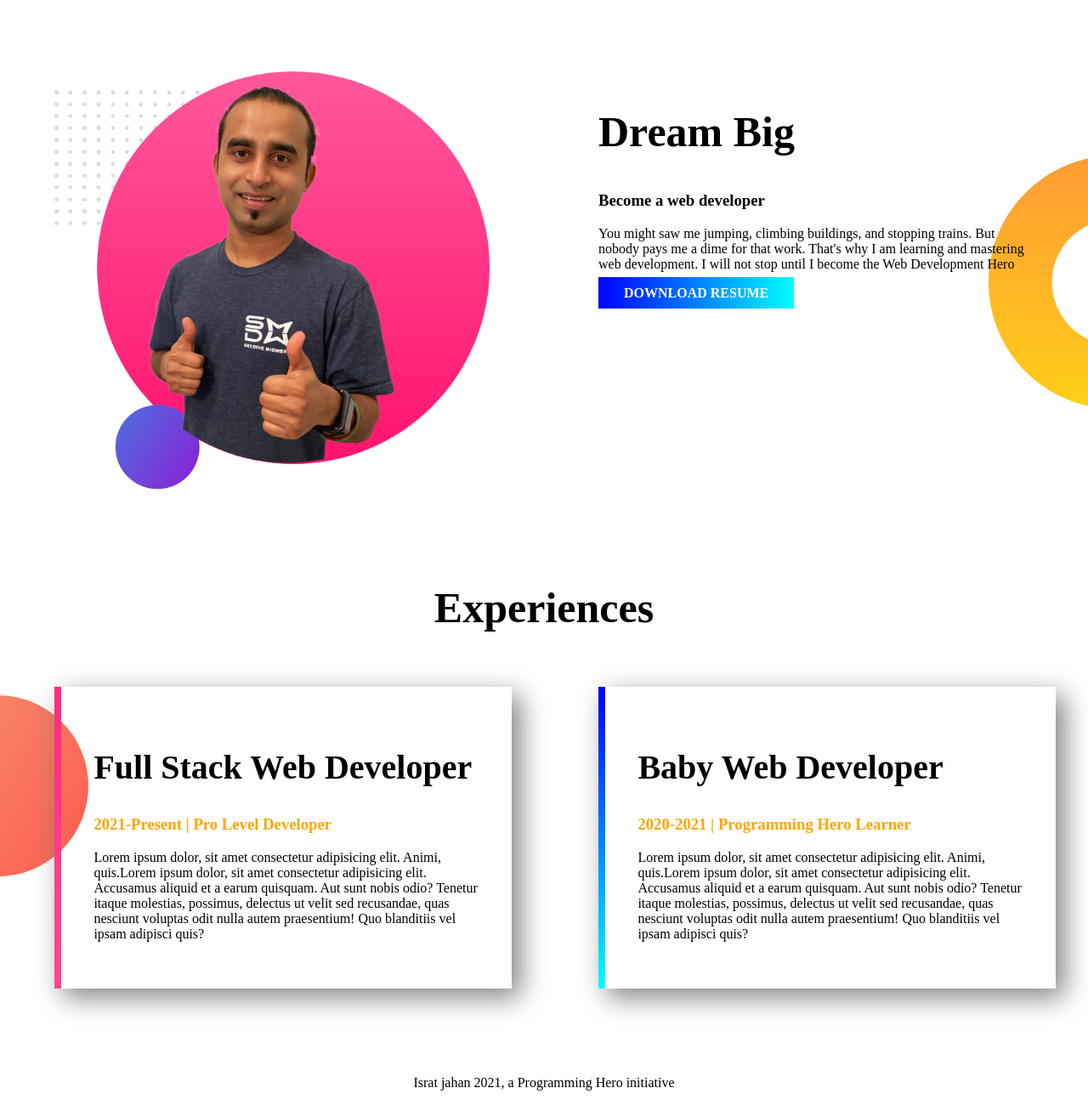
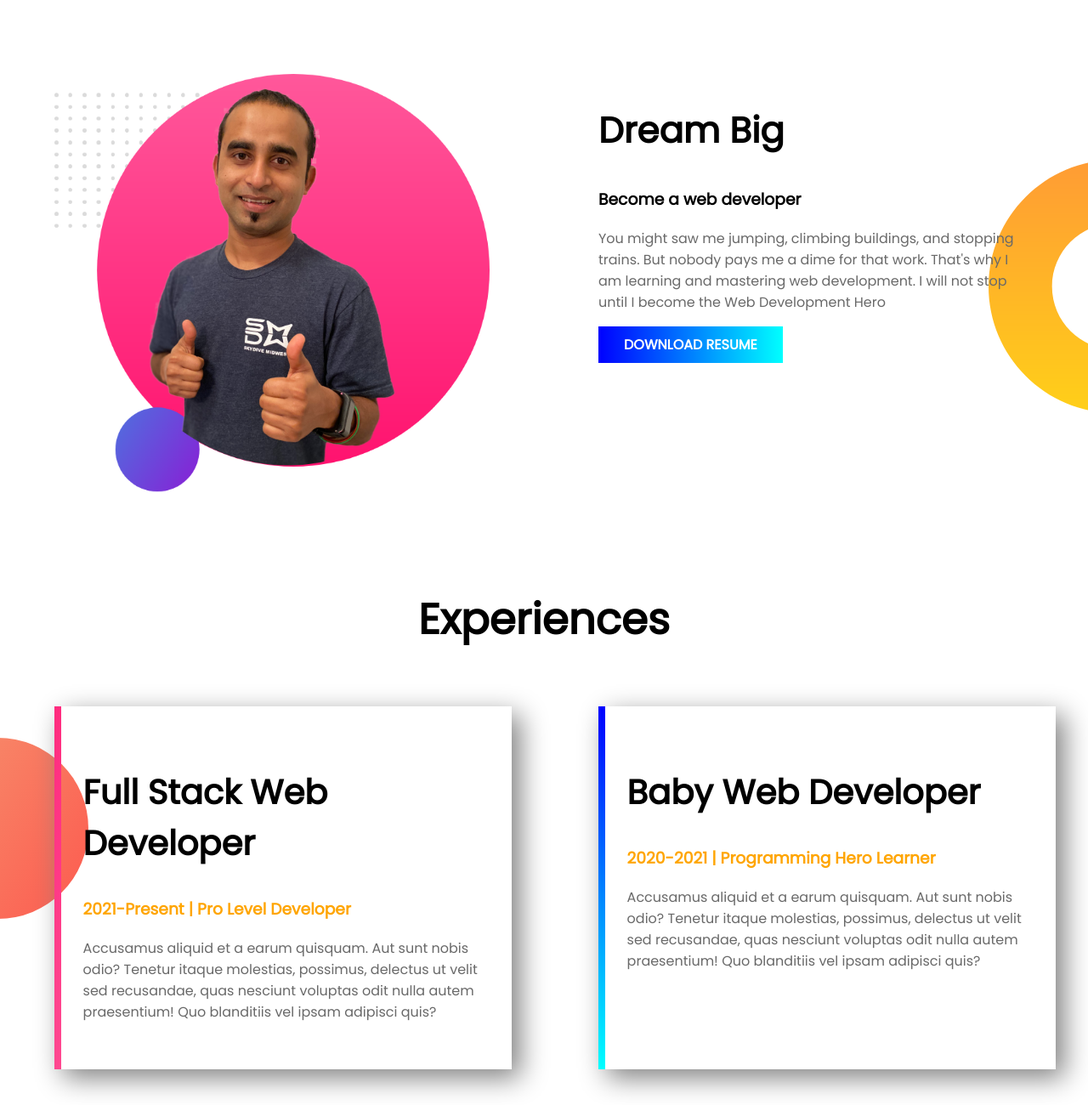
Before and after one commit to israt-emu/developer-portfolio, a plain HTML site: page index.html in a window 1280 px wide. Shown: the part 620-1920 px from the top of the page at 85% size. Drawn offline with Linux system fonts and the light colour scheme.

Commit message:
total code commit

```diff
--- a/index.html
+++ b/index.html
@@ -48,16 +48,14 @@
             <div class="web-dev pink-border">
                 <h2>Full Stack Web Developer</h2>
                 <h3 class="orange-color">2021-Present | Pro Level Developer</h3>
-                <p>Lorem ipsum dolor, sit amet consectetur adipisicing elit. Animi, quis.Lorem ipsum dolor, sit amet
-                    consectetur adipisicing elit. Accusamus aliquid et a earum quisquam. Aut sunt nobis odio? Tenetur
+                <p>Accusamus aliquid et a earum quisquam. Aut sunt nobis odio? Tenetur
                     itaque molestias, possimus, delectus ut velit sed recusandae, quas nesciunt voluptas odit nulla
                     autem praesentium! Quo blanditiis vel ipsam adipisci quis?</p>
             </div>
             <div class="web-dev blue-border">
                 <h2>Baby Web Developer</h2>
                 <h3 class="orange-color">2020-2021 | Programming Hero Learner</h3>
-                <p>Lorem ipsum dolor, sit amet consectetur adipisicing elit. Animi, quis.Lorem ipsum dolor, sit amet
-                    consectetur adipisicing elit. Accusamus aliquid et a earum quisquam. Aut sunt nobis odio? Tenetur
+                <p>Accusamus aliquid et a earum quisquam. Aut sunt nobis odio? Tenetur
                     itaque molestias, possimus, delectus ut velit sed recusandae, quas nesciunt voluptas odit nulla
                     autem praesentium! Quo blanditiis vel ipsam adipisci quis?</p>
             </div>
--- a/style.css
+++ b/style.css
@@ -1,4 +1,5 @@
 body{
+    font-family: 'Poppins', sans-serif;
     margin: 0;
 }
 .top-banner{
@@ -8,12 +9,21 @@ body{
 .flexible-area{
     display: flex;
 }
+.flexible-area h1{
+    font-size: 42px;
+}
+p{
+    color: dimgray;
+}
 .half-width{
     width: 50%;
     padding: 5%;
 }
 .half-width img{
     width: 100%;
+}
+.half-width p{
+    margin-bottom: 5%;
 }
 h1{
     font-size: 50px;
@@ -46,7 +56,7 @@ h1{
 .web-dev{
     width:40%;
     margin: 0 3% 0 5%;
-    padding: 3%;
+    padding: 3% 2%;
     box-shadow: 10px 10px 30px grey;
 }
 .web-dev h2{
```
Also changed, not shown: images/my-bg1.png (added).
